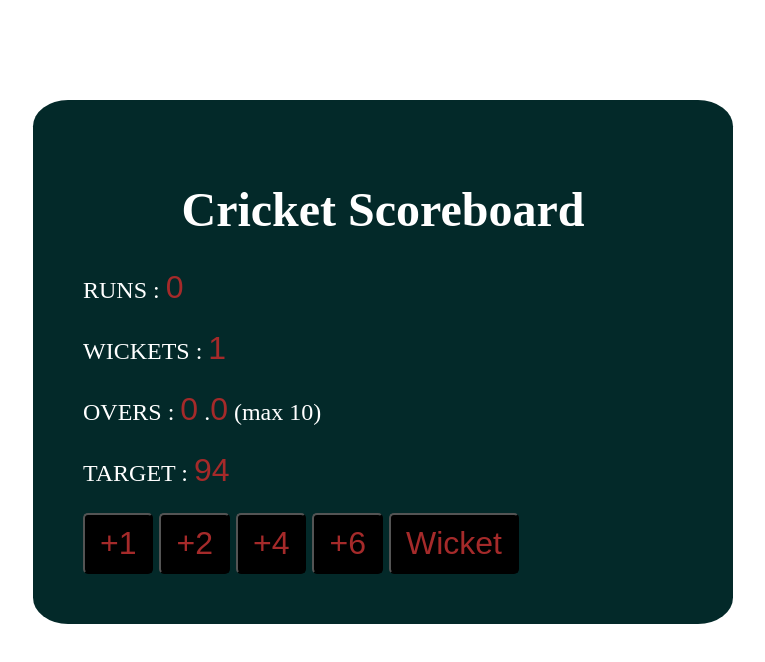
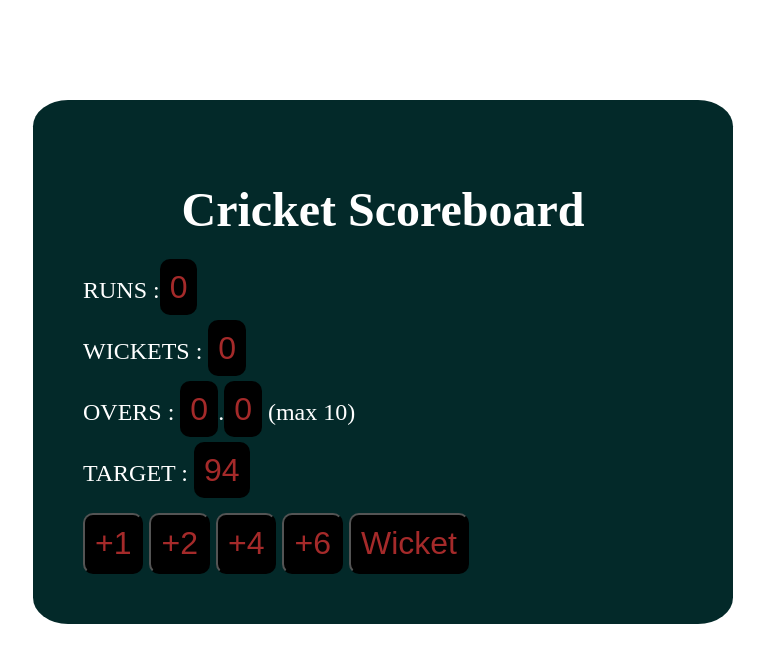
Before and after one commit to Mirzadsamii20/cricketScoreboard, a plain HTML site: page index.html in a window 1280 px wide. Shown: the whole page, without its empty margins (257-1022 px from the left). Drawn offline with Linux system fonts and the light colour scheme; a web font is replaced by a local one.

Commit message:
fixed some bugs that appeared to make a problem

```diff
--- a/app.js
+++ b/app.js
@@ -10,7 +10,7 @@ let btnSix = document.getElementById("six");
 let btnWicket = document.getElementById("out");
 
 runs.textContent = 0;
-wickets.textContent = 1;
+wickets.textContent = 0;
 console.log(wickets.textContent)
 target.textContent = '94';
 
--- a/style.css
+++ b/style.css
@@ -22,6 +22,11 @@ h1{
     font-family: 'Cursed Timer ULiL', sans-serif;
     color: brown;
     font-size: xx-large;
+    background-color: black;
+
+    padding: 10px;
+    border-radius: 10px;
+    text-align: center;
 }
 
 button{
```
Also changed, not shown: index.html (+2 -2 lines).
